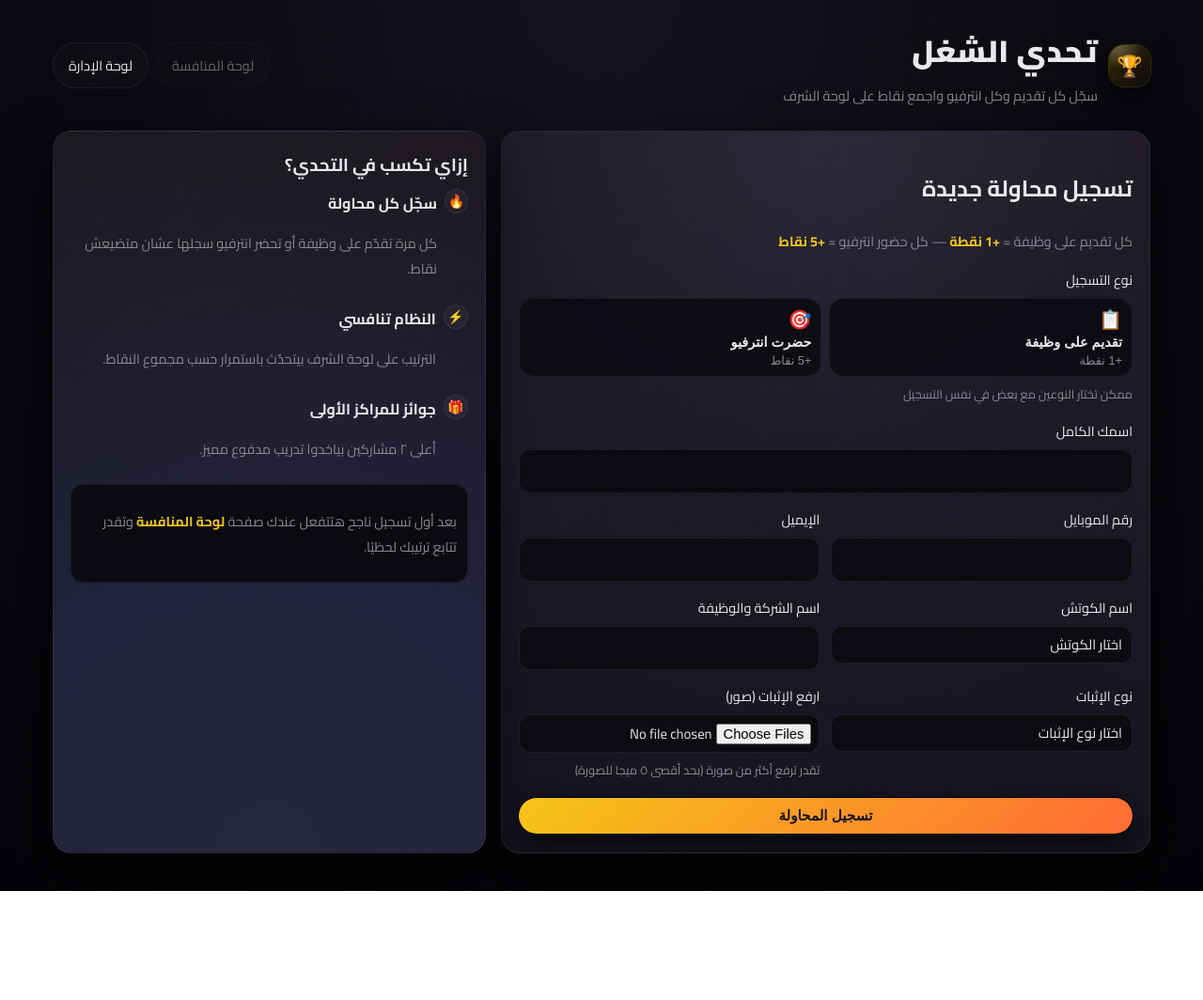
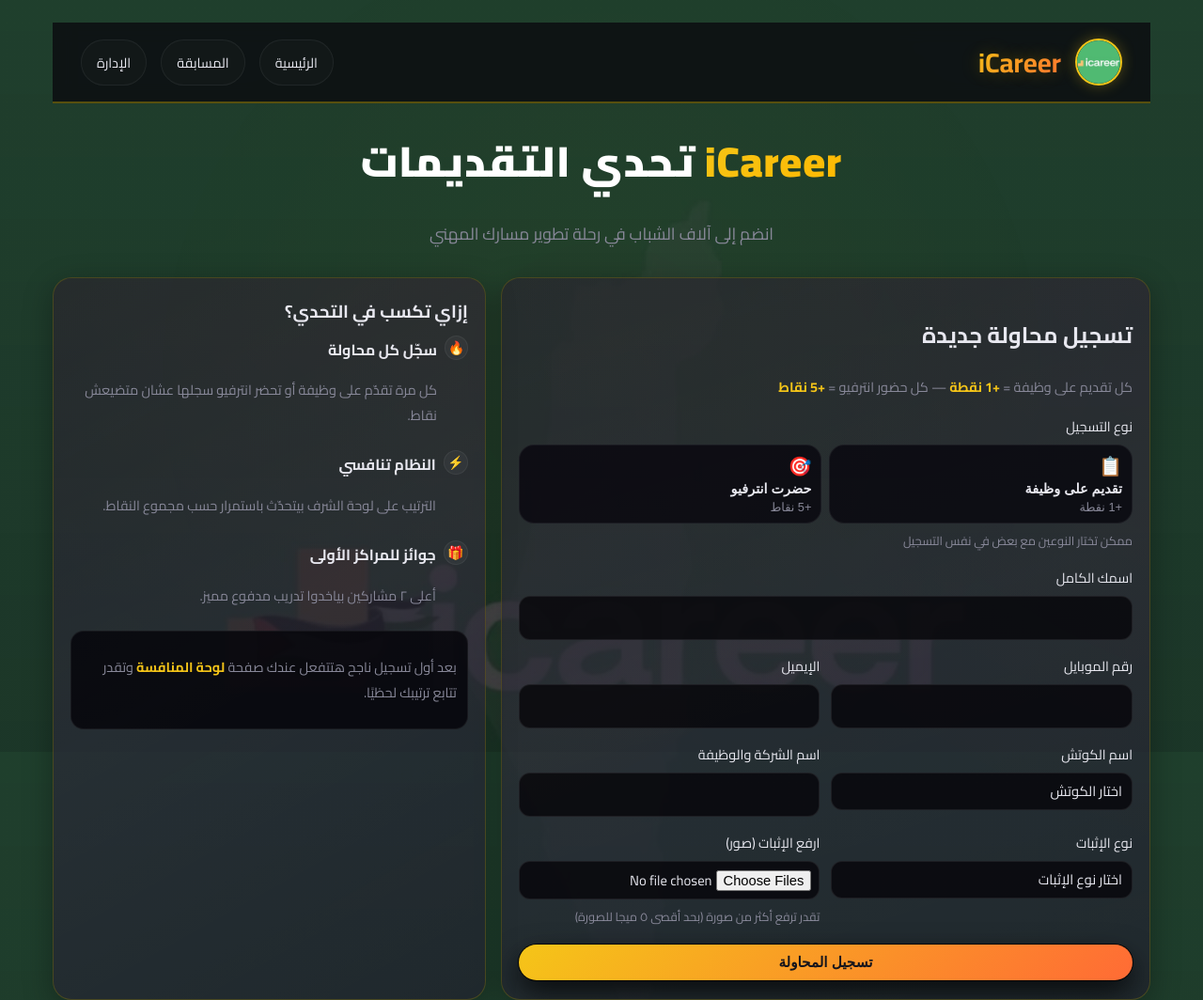
Before and after one commit to Am3sha/competition, a website: page public/index.html in a window 1280 px wide. Shown: the top 1064 px of the page at 94% size. Before the commit the page ends 948 px from the top, so only its background shows below. Drawn offline with Linux system fonts and the light colour scheme.

```diff
--- a/public/css/style.css
+++ b/public/css/style.css
@@ -1,14 +1,16 @@
 :root {
-  --gold: #f5c518;
-  --accent: #ff6b35;
+  --gold: #F5C518;
+  --accent: #FF6B35;
   --dark: #0a0a0f;
   --dark2: #12121a;
   --card: #1a1a28;
-  --card2: #22223a;
+  --card2: #222235;
   --text: #e8e8f0;
   --muted: #888899;
   --green: #2ecc71;
   --red: #e74c3c;
+  --company-gold: linear-gradient(135deg, #F5C518, #FFB800);
+  --company-shadow: 0 8px 32px rgba(245, 197, 24, 0.15);
 }
 
 *,
@@ -31,15 +33,17 @@
     BlinkMacSystemFont,
     "Segoe UI",
     sans-serif;
-  background: radial-gradient(
-    circle at top,
-    #14141f 0,
-    var(--dark) 45%,
-    #050509 100%
-  );
+  background: linear-gradient(rgba(10, 10, 15, 0.7), rgba(10, 10, 15, 0.75)),
+              url('/company-bg.jpeg');
+  background-size: cover;
+  background-position: center;
+  background-attachment: fixed;
   color: var(--text);
   min-height: 100vh;
   direction: rtl;
+  margin: 0;
+  padding: 0;
+  position: relative;
 }
 
 .page-shell {
@@ -131,12 +135,10 @@
 }
 
 .card {
-  background: radial-gradient(
-    circle at top,
+  background: radial-gradient(circle at top,
       #26263a 0,
       var(--card) 40%,
-    #151520 100%
-  );
+      #151520 100%);
   border-radius: 20px;
   border: 1px solid rgba(255, 255, 255, 0.06);
   padding: 18px 18px 20px;
@@ -156,18 +158,16 @@
   pointer-events: none;
 }
 
-.card > * {
+.card>* {
   position: relative;
   z-index: 1;
 }
 
 .card-side {
-  background: radial-gradient(
-    circle at bottom,
+  background: radial-gradient(circle at bottom,
       #26263a 0,
       var(--card2) 40%,
-    #151520 100%
-  );
+      #151520 100%);
 }
 
 .info-card h3,
@@ -291,11 +291,9 @@
 
 .type-card.active {
   border-color: rgba(245, 197, 24, 0.8);
-  background: linear-gradient(
-    135deg,
+  background: linear-gradient(135deg,
       rgba(245, 197, 24, 0.2),
-    rgba(255, 107, 53, 0.18)
-  );
+      rgba(255, 107, 53, 0.18));
   box-shadow: 0 0 0 1px rgba(245, 197, 24, 0.4);
   transform: translateY(-1px);
 }
@@ -593,11 +591,9 @@
 .locked-overlay {
   position: fixed;
   inset: 0;
-  background: radial-gradient(
-    circle at top,
+  background: radial-gradient(circle at top,
       rgba(20, 20, 35, 0.85),
-    rgba(0, 0, 0, 0.92)
-  );
+      rgba(0, 0, 0, 0.92));
   display: flex;
   align-items: center;
   justify-content: center;
@@ -607,12 +603,10 @@
 .locked-card {
   max-width: 420px;
   padding: 20px 18px;
-  background: radial-gradient(
-    circle at top,
+  background: radial-gradient(circle at top,
       #26263a 0,
       var(--card) 40%,
-    #151520 100%
-  );
+      #151520 100%);
   border-radius: 20px;
   border: 1px solid rgba(255, 255, 255, 0.12);
   box-shadow: 0 26px 70px rgba(0, 0, 0, 0.9);
@@ -704,7 +698,7 @@
   gap: 16px;
 }
 
-.admin-section + .admin-section {
+.admin-section+.admin-section {
   margin-top: 16px;
 }
 
@@ -920,10 +914,12 @@
 }
 
 @keyframes pulse {
+
   0%,
   100% {
     opacity: 1;
   }
+
   50% {
     opacity: 0.4;
   }
@@ -1026,12 +1022,10 @@
   max-width: 380px;
   padding: 22px 20px;
   border-radius: 20px;
-  background: radial-gradient(
-    circle at top,
+  background: radial-gradient(circle at top,
       #26263a 0,
       var(--card) 45%,
-    #151520 100%
-  );
+      #151520 100%);
   border: 1px solid rgba(255, 255, 255, 0.12);
   box-shadow: 0 28px 70px rgba(0, 0, 0, 0.95);
   text-align: center;
@@ -1076,11 +1070,9 @@
 .comp-lock-overlay {
   position: fixed;
   inset: 0;
-  background: radial-gradient(
-    circle at top,
+  background: radial-gradient(circle at top,
       rgba(20, 20, 35, 0.9),
-    rgba(0, 0, 0, 0.96)
-  );
+      rgba(0, 0, 0, 0.96));
   display: flex;
   align-items: center;
   justify-content: center;
@@ -1091,12 +1083,10 @@
   max-width: 420px;
   padding: 22px 20px;
   border-radius: 20px;
-  background: radial-gradient(
-    circle at top,
+  background: radial-gradient(circle at top,
       #26263a 0,
       var(--card) 45%,
-    #151520 100%
-  );
+      #151520 100%);
   border: 1px solid rgba(255, 255, 255, 0.12);
   text-align: center;
   box-shadow: 0 28px 70px rgba(0, 0, 0, 0.95);
@@ -1112,6 +1102,7 @@
     opacity: 0;
     transform: translateY(6px);
   }
+
   to {
     opacity: 1;
     transform: translateY(0);
@@ -1122,6 +1113,7 @@
   from {
     box-shadow: 0 0 0 0 rgba(245, 197, 24, 0.4);
   }
+
   to {
     box-shadow: 0 0 0 8px rgba(245, 197, 24, 0);
   }
@@ -1132,6 +1124,7 @@
     opacity: 0;
     transform: translateY(10px);
   }
+
   to {
     opacity: 1;
     transform: translateY(0);
@@ -1359,4 +1352,174 @@
   .admin-table td {
     padding: 6px;
   }
+}/* --- iCareer Theme Additions --- */
+
+/* Removed body.index-page as it's now merged into body */
+
+.glass-card {
+  background: rgba(26, 26, 40, 0.7);
+  backdrop-filter: blur(10px);
+  -webkit-backdrop-filter: blur(10px);
+  border: 1px solid rgba(255, 215, 0, 0.2);
+  border-radius: 20px;
+  box-shadow: 0 8px 32px rgba(0, 0, 0, 0.3);
 }
+
+@keyframes glowPulse {
+  0%, 100% { opacity: 0.3; }
+  50% { opacity: 0.6; }
+}
+
+body::before {
+  content: '';
+  position: fixed;
+  top: 0;
+  left: 0;
+  right: 0;
+  bottom: 0;
+  background: radial-gradient(circle at 50% 50%,
+              rgba(255, 215, 0, 0.05) 0%,
+              transparent 70%);
+  animation: glowPulse 4s infinite;
+  pointer-events: none;
+  z-index: 0;
+}
+
+.container, .header-container, .content-grid {
+  position: relative;
+  z-index: 1;
+}
+
+.header-container {
+  display: flex;
+  align-items: center;
+  justify-content: space-between;
+  padding: 15px 30px;
+  background: rgba(10, 10, 15, 0.8);
+  backdrop-filter: blur(10px);
+  -webkit-backdrop-filter: blur(10px);
+  border-bottom: 2px solid rgba(255, 215, 0, 0.3);
+  position: sticky;
+  top: 0;
+  z-index: 1000;
+}
+
+.logo-wrapper {
+  display: flex;
+  align-items: center;
+  gap: 15px; /* زيادة المسافة */
+}
+
+.company-logo {
+  width: 50px;
+  height: 50px;
+  border-radius: 50%;
+  object-fit: cover;
+  border: 2px solid #F5C518;
+  transition: transform 0.3s ease;
+  box-shadow: 0 0 15px rgba(245, 197, 24, 0.3); /* إضافة ظل ذهبي */
+}
+
+.company-logo:hover {
+  transform: scale(1.1) rotate(5deg);
+  box-shadow: 0 0 25px rgba(245, 197, 24, 0.5);
+}
+
+.company-name {
+  font-size: 1.8rem;
+  font-weight: 700;
+  background: linear-gradient(135deg, #F5C518, #FF6B35);
+  background-clip: text;
+  -webkit-background-clip: text;
+  -webkit-text-fill-color: transparent;
+  text-shadow: 0 0 20px rgba(245, 197, 24, 0.3);
+}
+
+@keyframes fadeInUp {
+  from {
+    opacity: 0;
+    transform: translateY(30px);
+  }
+  to {
+    opacity: 1;
+    transform: translateY(0);
+  }
+}
+
+.animate-fade {
+  animation: fadeInUp 0.6s ease forwards;
+}
+
+.card:nth-child(1) { animation-delay: 0.1s; }
+.card:nth-child(2) { animation-delay: 0.2s; }
+.card:nth-child(3) { animation-delay: 0.3s; }
+.card:nth-child(4) { animation-delay: 0.4s; }
+.card:nth-child(5) { animation-delay: 0.5s; }
+
+.hover-glow {
+  transition: all 0.3s ease;
+}
+
+.hover-glow:hover {
+  transform: translateY(-5px);
+  box-shadow: 0 10px 30px rgba(245, 197, 24, 0.3);
+  border-color: #F5C518;
+}
+
+.card {
+  position: relative;
+  overflow: hidden;
+}
+
+.card::after {
+  content: '';
+  position: absolute;
+  top: -50%;
+  left: -50%;
+  width: 200%;
+  height: 200%;
+  background: linear-gradient(
+    to bottom right,
+    rgba(255, 255, 255, 0) 0%,
+    rgba(255, 255, 255, 0.05) 50%,
+    rgba(255, 255, 255, 0) 100%
+  );
+  transform: rotate(30deg);
+  transition: transform 0.6s;
+}
+
+.card:hover::after {
+  transform: rotate(30deg) translate(10%, 10%);
+}
+
+.hero-section {
+  text-align: center;
+  margin-bottom: 30px;
+}
+
+.hero-title {
+  font-size: 2.8rem;
+  margin-bottom: 10px;
+  margin-top: 20px;
+}
+
+.gradient-text {
+  background: var(--company-gold);
+  background-clip: text;
+  -webkit-background-clip: text;
+  -webkit-text-fill-color: transparent;
+}
+
+.white-text {
+  color: #fff;
+}
+
+.hero-subtitle {
+  color: var(--muted);
+  font-size: 1.1rem;
+}
+
+.nav-links {
+  display: flex;
+  gap: 15px;
+}
--- a/public/index.html
+++ b/public/index.html
@@ -1,37 +1,41 @@
 <!DOCTYPE html>
 <html lang="ar" dir="rtl">
+
 <head>
   <meta charset="UTF-8" />
   <title>تحدي التقديمات والانترفيوهات</title>
   <meta name="viewport" content="width=device-width, initial-scale=1.0" />
   <link rel="preconnect" href="https://fonts.googleapis.com" />
   <link rel="preconnect" href="https://fonts.gstatic.com" crossorigin />
-    <link
-      href="https://fonts.googleapis.com/css2?family=Cairo:wght@400;700;900&display=swap"
-      rel="stylesheet"
-    />
+  <link href="https://fonts.googleapis.com/css2?family=Cairo:wght@400;700;900&display=swap" rel="stylesheet" />
   <link rel="stylesheet" href="css/style.css" />
+  <link rel="icon" type="image/png" href="/icareer-icon.png" />
 </head>
-  <body class="page page-register">
+
+<body class="index-page">
   <div class="page-shell">
-      <header class="main-header">
-        <div class="logo-title">
-          <span class="logo-badge">🏆</span>
-          <div>
-            <h1>تحدي الشغل</h1>
-            <p class="subtitle">سجّل كل تقديم وكل انترفيو واجمع نقاط على لوحة الشرف</p>
+    <header class="header-container">
+      <div class="logo-wrapper">
+        <img src="/icareeregy_logo.jpg" alt="iCareer Logo" class="company-logo">
+        <span class="company-name">iCareer</span>
       </div>
-        </div>
-        <nav class="main-nav">
-          <a href="competition.html" class="nav-link nav-link-competition locked" id="competitionLink">
-            لوحة المنافسة
-          </a>
-          <a href="admin.html" class="nav-link nav-link-admin">لوحة الإدارة</a>
+      <nav class="nav-links">
+        <a href="index.html" class="nav-link active">الرئيسية</a>
+        <a href="competition.html" class="nav-link" id="competitionLink">المسابقة</a>
+        <a href="admin.html" class="nav-link admin-link">الإدارة</a>
       </nav>
     </header>
 
-      <main class="content-grid">
-        <section class="card card-main">
+    <div class="hero-section animate-fade">
+      <h1 class="hero-title">
+        <span class="gradient-text">iCareer</span>
+        <span class="white-text">تحدي التقديمات</span>
+      </h1>
+      <p class="hero-subtitle">انضم إلى آلاف الشباب في رحلة تطوير مسارك المهني</p>
+    </div>
+
+    <main class="content-grid registration-card animate-fade">
+      <section class="card card-main glass-card hover-glow">
         <h2>تسجيل محاولة جديدة</h2>
         <p class="muted">
           كل تقديم على وظيفة = <span class="highlight">+1 نقطة</span> — كل حضور انترفيو =
@@ -111,14 +115,8 @@
 
             <div class="form-group" id="uploadGroup">
               <label for="screenshots" class="label">ارفع الإثبات (صور)</label>
-                <input
-                  id="screenshots"
-                  name="screenshots"
-                  type="file"
-                  accept="image/*"
-                  multiple
-                  class="input input-file"
-                />
+              <input id="screenshots" name="screenshots" type="file" accept="image/*" multiple
+                class="input input-file" />
               <p class="field-hint">تقدر ترفع أكثر من صورة (بحد أقصى ٥ ميجا للصورة)</p>
             </div>
           </div>
@@ -129,7 +127,7 @@
         </form>
       </section>
 
-        <section class="card card-side info-card">
+      <section class="card card-side info-card glass-card hover-glow">
         <h3>إزاي تكسب في التحدي؟</h3>
         <ul class="info-list">
           <li>
@@ -168,5 +166,7 @@
   <div id="toastContainer" class="toast-container"></div>
 
   <script src="js/form.js"></script>
+
 </body>
+
 </html>
```
Also changed, not shown: public/admin.html (+9 -11 lines), public/competition.html (+12 -15 lines), public/company-bg.jpeg (added), public/icareer-icon.png (added), public/icareeregy_logo.jpg (added). Lines whose indentation alone changed are shown as unchanged.
